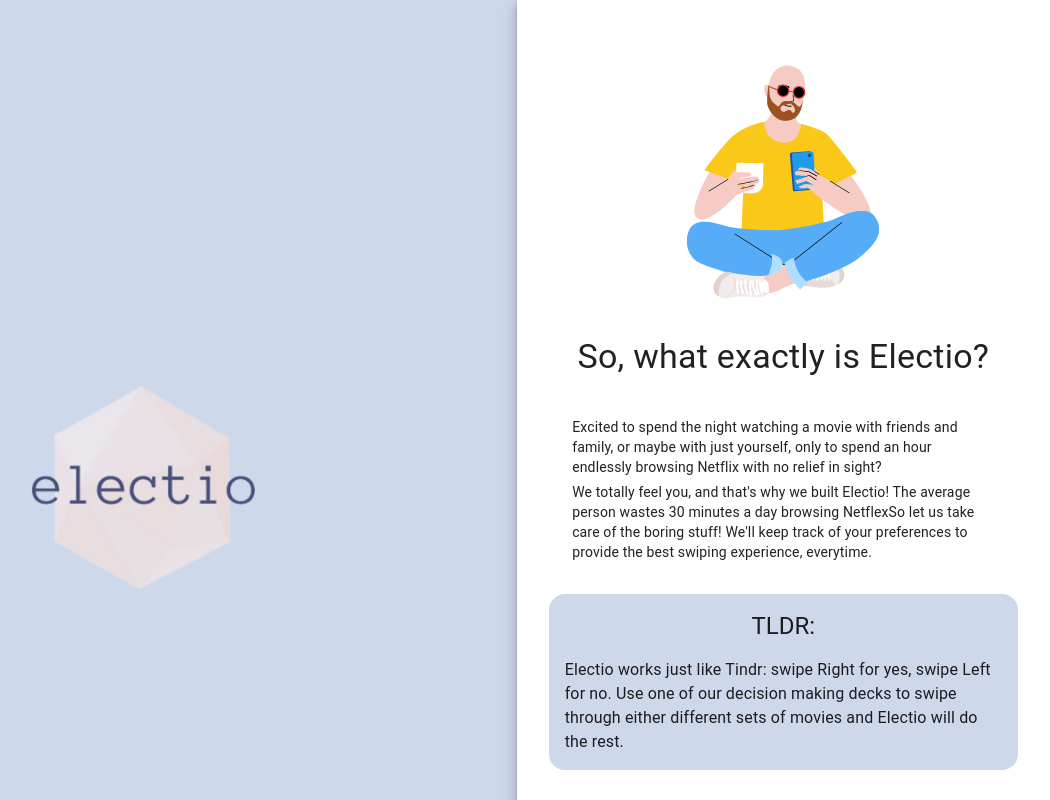
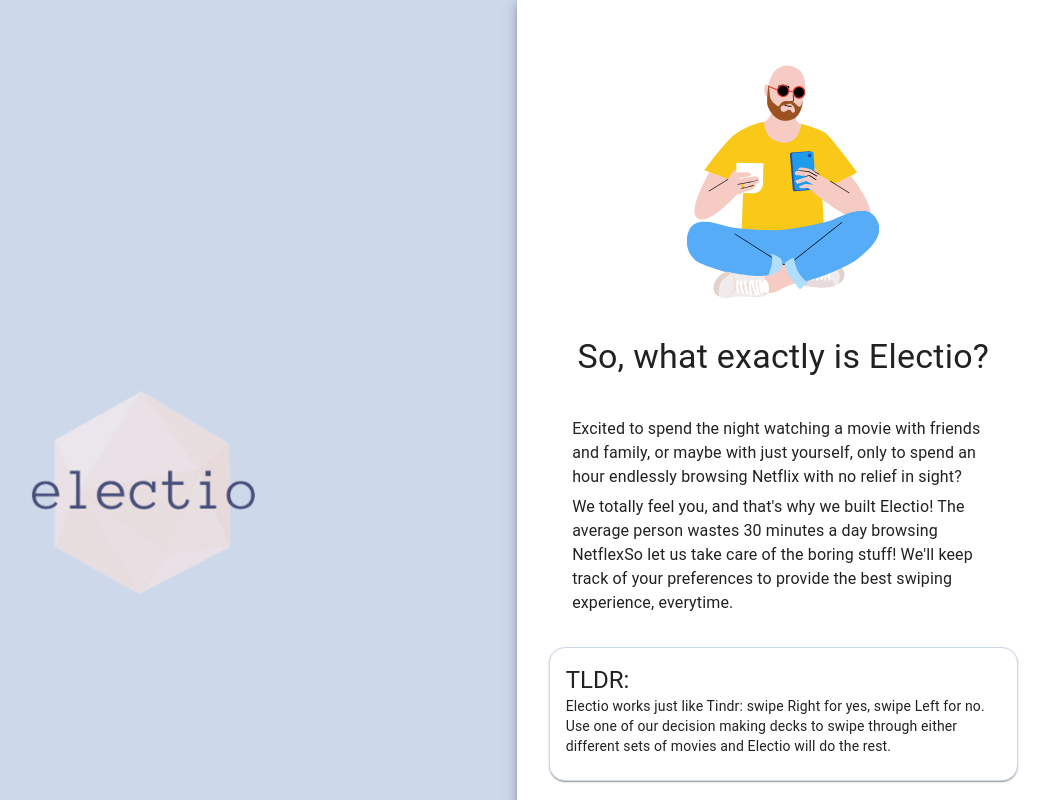
Before and after one commit to nar2163/electio-app, a React (Create React App) app in the folder frontend/: page /landingPage in a window 1280 px wide. Shown: the top 800 px of the page, without its empty margins (230-1280 px from the left). Built offline with nearby package versions, Linux system fonts and the light colour scheme.

Commit message:
adding more styling to landing page

```diff
--- a/frontend/src/components/landing-page/landing-page.tsx
+++ b/frontend/src/components/landing-page/landing-page.tsx
@@ -8,7 +8,14 @@
 import Paper from '@mui/material/Paper'
 import Grid from '@mui/material/Grid'
 import Typography from '@mui/material/Typography'
-import { Box, createTheme, Modal, ThemeProvider } from '@mui/material'
+import {
+  Box,
+  Card,
+  CardContent,
+  createTheme,
+  Modal,
+  ThemeProvider,
+} from '@mui/material'
 
 import ElectioLogoWithText from '../../assets/ElectioLogo-WithText.png'
 import ManOnPhone from '../../assets/ManOnPhone.svg'
@@ -21,7 +28,7 @@
   "We totally feel you, and that's why we built Electio! The average person wastes 30 minutes a day browsing NetflexSo let us take care of the boring stuff! We'll keep track of your preferences to provide the best swiping experience, everytime.",
 ]
 
-const LANDING_PAGE_FOOTER_COPY =
+const LANDING_PAGE_TLDR =
   'Electio works just like Tindr: swipe Right for yes, swipe Left for no. Use one of our decision making decks to swipe through either different sets of movies and Electio will do the rest.'
 
 const modalStyle = {
@@ -96,30 +103,36 @@
             <Box sx={{ width: '90%' }}>
               <Typography variant="h4">So, what exactly is Electio?</Typography>
               <br></br>
-              <div style={{ textAlign: 'left', marginBottom: '2rem' }}>
+              <div
+                style={{
+                  textAlign: 'left',
+                  marginBottom: '2rem',
+                  padding: '.5 rem',
+                }}
+              >
                 {LANDING_PAGE_COPY.map((paragraph: string) => {
                   return (
-                    <Typography variant="body2" gutterBottom>
+                    <Typography variant="body1" gutterBottom>
                       {paragraph}
                     </Typography>
                   )
                 })}
               </div>
             </Box>
-            <Box
+            <Card
               sx={{
-                backgroundColor: '#ced8eb',
+                border: '1px solid #ced8eb',
                 borderRadius: '1rem',
-                padding: '1rem',
+                textAlign: 'left',
               }}
             >
-              <Typography variant="h5" sx={{ marginBottom: '1rem' }}>
-                TLDR:
-              </Typography>
-              <Typography variant="body1" textAlign="left">
-                {LANDING_PAGE_FOOTER_COPY}
-              </Typography>
-            </Box>
+              <CardContent>
+                <Typography variant="h5" component="div">
+                  TLDR:
+                </Typography>
+                <Typography variant="body2">{LANDING_PAGE_TLDR}</Typography>
+              </CardContent>
+            </Card>
             <Button
               variant="outlined"
               sx={{ marginTop: '2rem' }}
```
